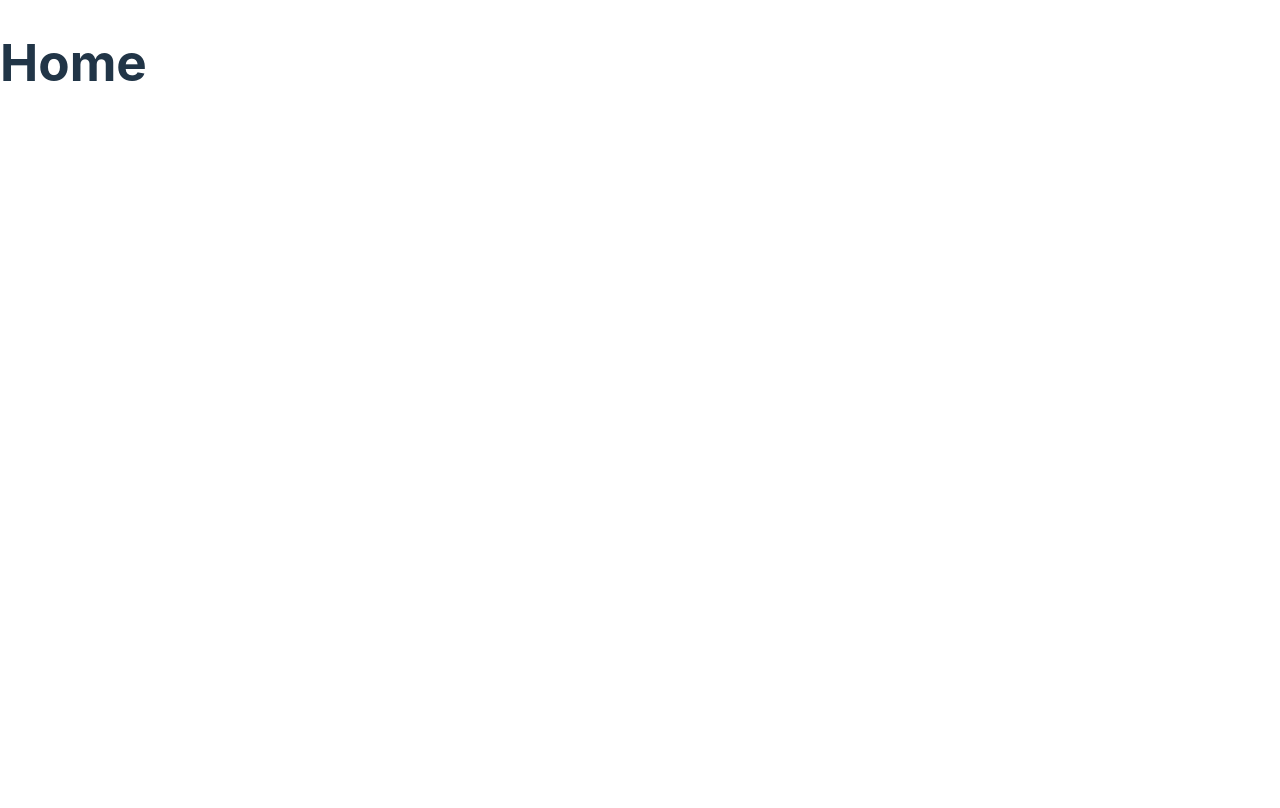
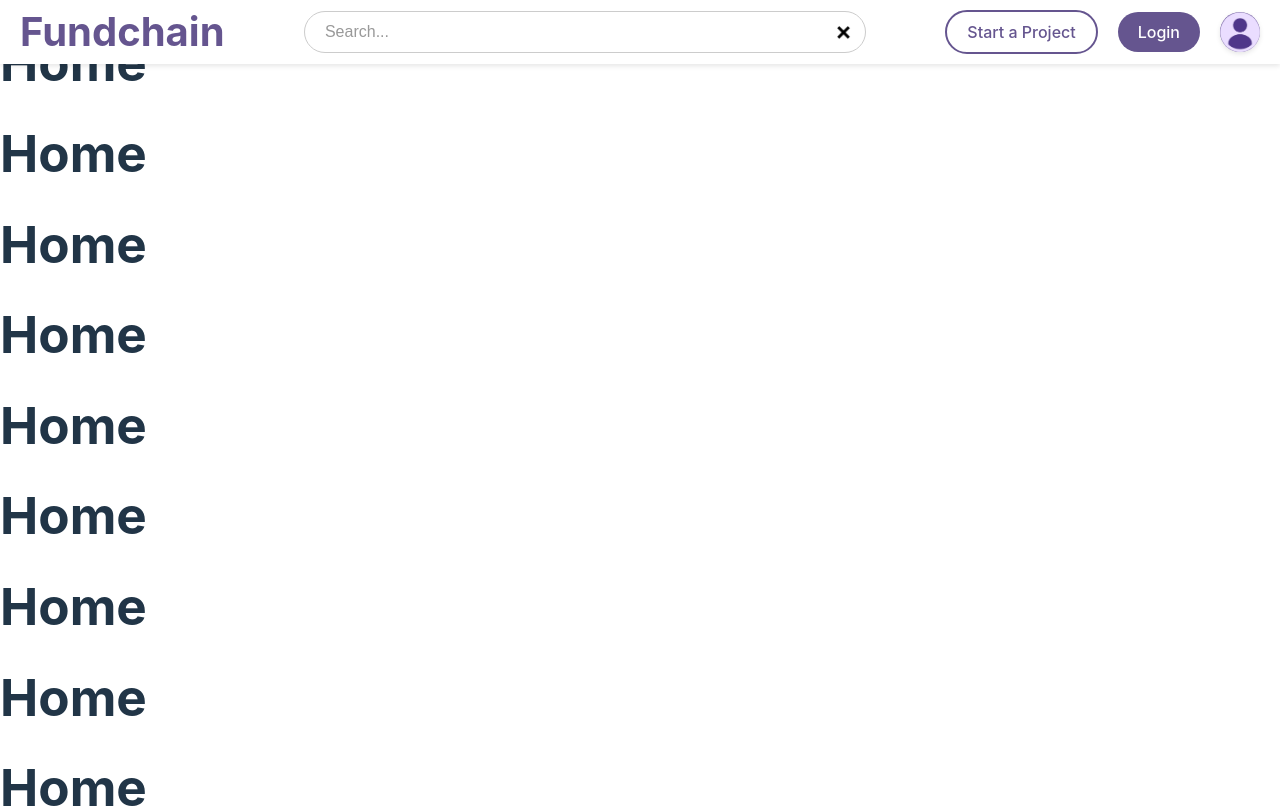
Before and after one commit to umutsatir/fundchain, a React (Vite) app: page / in a window 1280 px wide. Shown: the top 808 px of the page. Built offline with nearby package versions, Linux system fonts and the light colour scheme.

Commit message:
Navbar Template built
navbar.jsx and navbar.css added.

```diff
--- /dev/null
+++ b/src/Navbar/Navbar.css
@@ -0,0 +1,91 @@
+.navbar {
+    display: flex;
+    align-items: center;
+    width: 100%;
+    position: fixed;
+    top: 0;
+    left: 0;
+    background-color: #fff;
+    padding: 10px 0;
+    box-shadow: 0 2px 5px rgba(0, 0, 0, 0.1);
+    z-index: 1000;
+    justify-content: space-between;
+}
+
+.fundchainText {
+    padding: 0 20px;
+    margin: 0;
+    font-size: 40px;
+    color: #65558F;
+}
+
+.searchContainer {
+    position: relative;
+    display: flex;
+    align-items: center;
+}
+
+.searchInput {
+    padding: 0 20px;
+    padding-right: 40px;
+    width: 500px;
+    height: 40px;
+    border: 1px solid #cccccc;
+    border-radius: 40px;
+    font-size: 16px;
+    outline: none;
+    flex: 1;
+}
+
+.searchInput::placeholder {
+    color: #999999;
+}
+
+.deleteIcon {
+    position: absolute;
+    right: 15px;
+    cursor: pointer;
+    display: flex;
+    align-items: center;
+}
+
+.deleteIcon img {
+    width: 15px;
+    height: 15px;
+}
+
+.navbarButtons {
+    padding: 0 20px;
+    display: flex;
+    align-items: center;
+    gap: 20px;
+}
+
+.startProjectButton, .loginButton {
+    padding: 10px 20px;
+    flex: 0 0 auto;
+    cursor: pointer;
+    border-radius: 40px;
+    outline: none;
+}
+
+.startProjectButton {
+    color: #65558F;
+    background-color: #ffffff;
+    border: 2px solid #65558F;
+}
+
+.loginButton {
+    color: white;
+    background-color: #65558F;
+    border: none;
+}
+
+.profileImage {
+    width: 40px;
+    height: 40px;
+    border-radius: 50%;
+    border-color: #65558F;
+    cursor: pointer;
+    box-shadow: 0 2px 5px rgba(0, 0, 0, 0.1);
+}
--- /dev/null
+++ b/src/Navbar/Navbar.jsx
@@ -0,0 +1,40 @@
+import React, { useState } from "react";
+
+import "../Navbar/Navbar.css";
+
+import profilePic from "../assets/profilePicture.png";
+import deleteIcon from "../assets/deleteIcon.png";
+
+function Navbar() {
+
+    const [searchText, setSearchText] = useState("");
+
+    const deleteClick = () => {
+        setSearchText("");
+    };
+
+    return (
+        <div>
+            <nav className="navbar">
+                <h1 className="fundchainText">Fundchain</h1>
+                <div className="searchContainer">
+                    <input className="searchInput"
+                            type="text"
+                            placeholder="Search..."
+                            value={searchText}
+                            onChange={(e) => setSearchText(e.target.value)}/>
+                    <div className="deleteIcon">
+                        <img src={deleteIcon} onClick={deleteClick}></img>
+                    </div>
+                </div>
+                <div className="navbarButtons">
+                    <button className="startProjectButton">Start a Project</button>
+                    <button className="loginButton">Login</button>
+                    <img className="profileImage" src={profilePic} alt="Profile"/>
+                </div>
+            </nav>
+        </div>
+      );
+}
+
+export default Navbar;
--- a/src/pages/Home.jsx
+++ b/src/pages/Home.jsx
@@ -1,10 +1,25 @@
 import "../styles/Home.css";
+import Navbar from "../Navbar/Navbar.jsx";
 
 function Home() {
     return (
-        <div>
-            <h1>Home</h1>
-        </div>
+        <>
+            <Navbar />
+            <div>
+                <h1>Home</h1>
+                <h1>Home</h1>
+                <h1>Home</h1>
+                <h1>Home</h1>
+                <h1>Home</h1>
+                <h1>Home</h1>
+                <h1>Home</h1>
+                <h1>Home</h1>
+                <h1>Home</h1>
+                <h1>Home</h1>
+                <h1>Home</h1>
+            </div>
+
+        </>
     );
 }
 
```
Also changed, not shown: src/assets/deleteIcon.png (added), src/assets/profilePicture.png (added).
